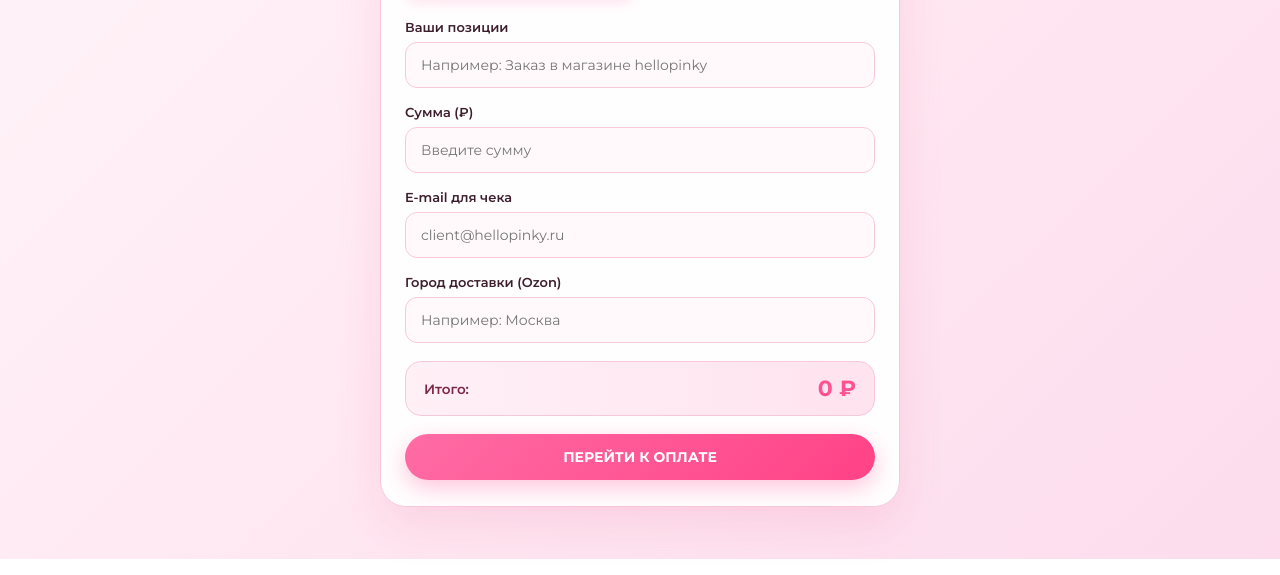
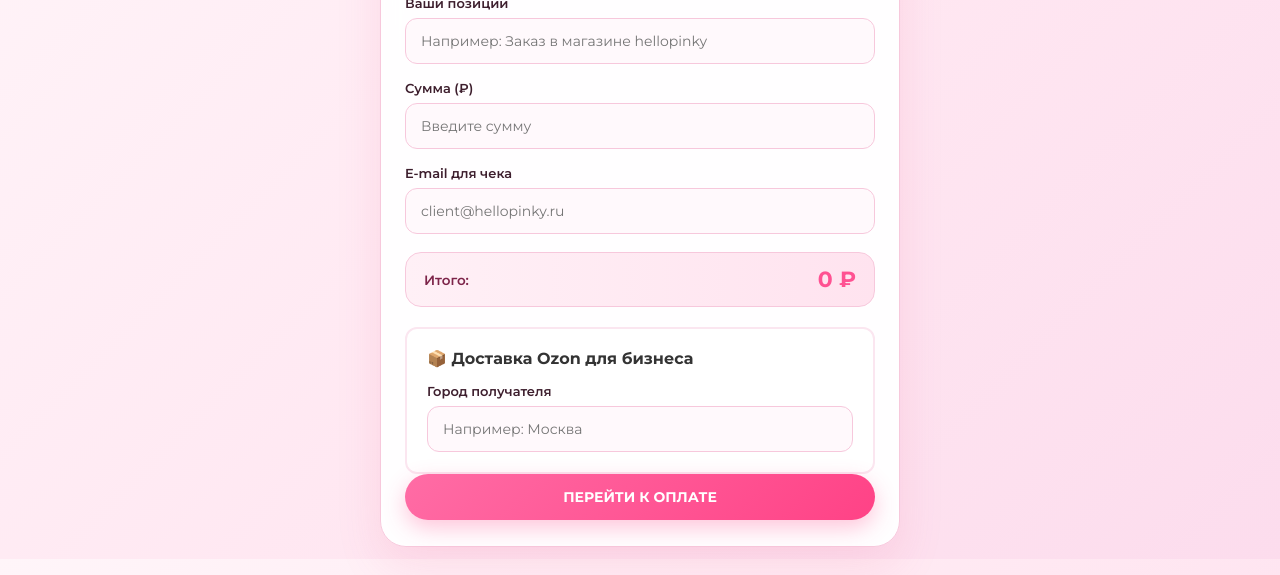
Before and after one commit to palliso/hellopinky, a website: page public/index.html in a window 1280 px wide. Shown: the part 241-816 px from the top of the page. Drawn offline with Linux system fonts and the light colour scheme.

Commit message:
Update index.html

```diff
--- a/public/index.html
+++ b/public/index.html
@@ -40,20 +40,23 @@
           <input type="email" id="emailInput" class="form-control" placeholder="client@hellopinky.ru" required />
         </div>
 
-        <!-- НОВЫЙ БЛОК: Доставка -->
-        <div class="form-group">
-          <label for="cityInput">Город доставки (Ozon)</label>
-          <input type="text" id="cityInput" class="form-control" placeholder="Например: Москва" onchange="calculateDelivery()" />
-        </div>
-
-        <div class="delivery-info" id="deliveryInfoBox" style="display: none; font-size: 13px; color: #b05c8a; margin-bottom: 15px; padding: 10px; background: #fbe6f0; border-radius: 12px;">
-          🚚 Стоимость доставки: <span id="deliveryCostDisplay">считаем...</span>
-        </div>
-        <!-- КОНЕЦ БЛОКА -->
-
         <div class="total-box">
           <span class="total-box-label">Итого:</span>
           <span class="total-box-amount" id="totalAmountDisplay">0 ₽</span>
+        </div>
+
+        <!-- Новый независимый блок доставки -->
+        <div class="delivery-block" style="margin-top: 20px; padding: 20px; border: 2px solid #fbe6f0; border-radius: 12px; background-color: #fff;">
+            <h3 style="margin-top: 0; font-size: 16px; color: #333; margin-bottom: 15px;">📦 Доставка Ozon для бизнеса</h3>
+
+            <div class="form-group" style="margin-bottom: 0;">
+                <label for="cityInput">Город получателя</label>
+                <input type="text" id="cityInput" class="form-control" placeholder="Например: Москва" onchange="calculateDelivery()" />
+            </div>
+
+            <div class="delivery-info" id="deliveryInfoBox" style="display: none; font-size: 14px; font-weight: 500; color: #b05c8a; margin-top: 15px; padding: 12px; background: #fbe6f0; border-radius: 8px;">
+                🚚 Расчетная стоимость: <span id="deliveryCostDisplay">считаем...</span>
+            </div>
         </div>
 
         <button type="submit" class="btn btn-primary" id="submitBtn">
```
